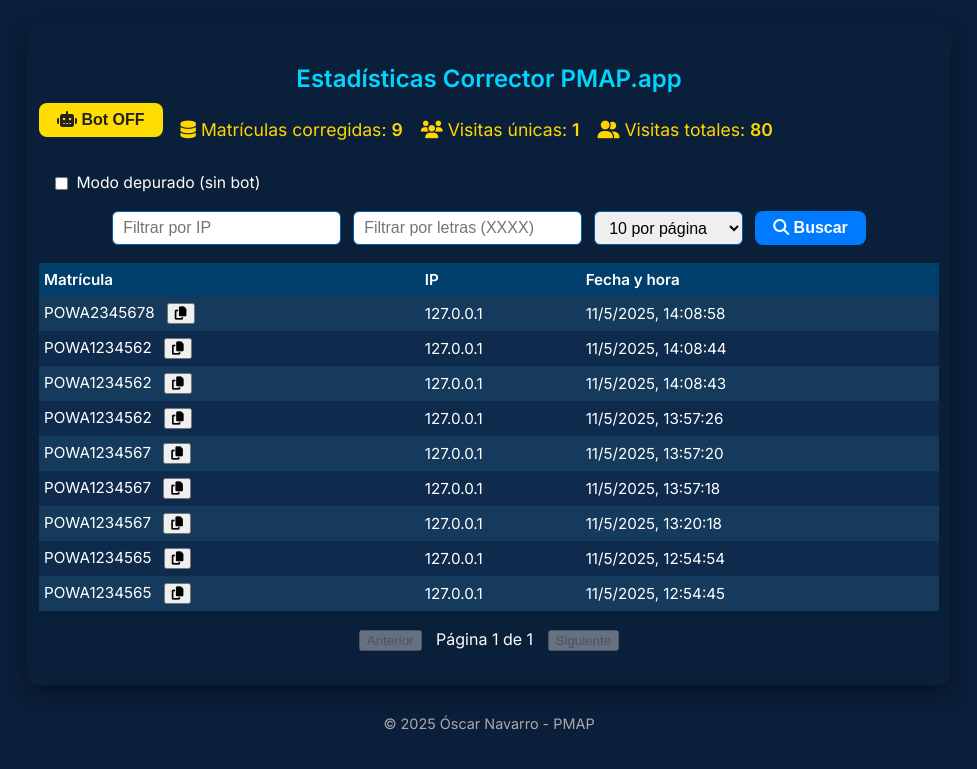
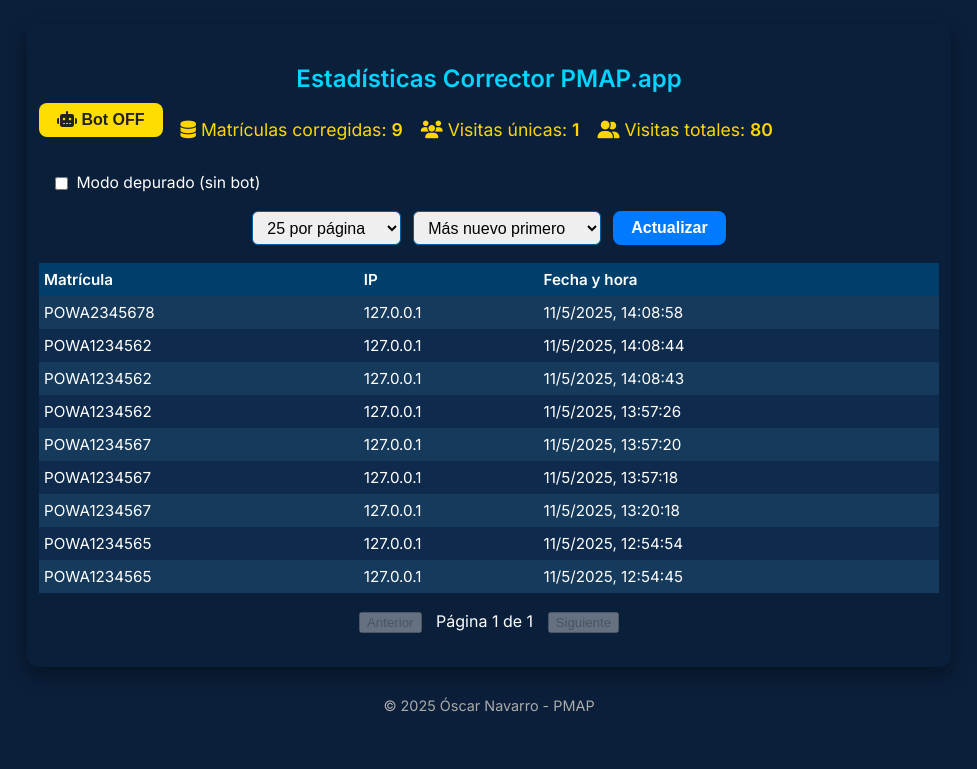
Before and after one commit to iKuneSocom/corrector_mat_teu, a Flask app: page /stats/ in a window 1280 px wide. Shown: the top 769 px of the page, without its empty margins (151-1128 px from the left). Run offline with Flask 2, Linux system fonts and the light colour scheme; data comes from the database, SQL or seed files in the repository.

Commit message:
Stats bugs solved, new securtity on tests

```diff
--- a/stats/stats_db.py
+++ b/stats/stats_db.py
@@ -2,12 +2,27 @@
 import subprocess
 import sys
 import os
+from flask_cors import CORS
+from flask_httpauth import HTTPBasicAuth
 
 # Si este archivo es independiente:
 app = Flask(__name__)
+CORS(app, origins=["https://www.pmap.app", "http://localhost:5000"])
 
 # Si usas get_db de otro archivo, importa aquí:
 from models import get_db
+
+auth = HTTPBasicAuth()
+try:
+    from security import USERS
+except ImportError:
+    USERS = {
+        os.environ.get("STATS_USER", "admin"): os.environ.get("STATS_PASS", "contraseña_predeterminada")
+    }
+
+@auth.verify_password
+def verify_password(username, password):
+    return USERS.get(username) == password
 
 stats_bp = Blueprint('stats', __name__, template_folder='../templates')
 
@@ -42,6 +57,9 @@
     letras = request.args.get('letras')
     page = int(request.args.get('page', 1))
     per_page = int(request.args.get('per_page', 10))
+    order = request.args.get('order', 'desc').lower()
+    if order not in ('asc', 'desc'):
+        order = 'desc'
 
     db = get_db()
     # Conteo total para paginación
@@ -55,7 +73,7 @@
         params.append(f'{letras.upper()}%')
     total = db.execute(count_query, params).fetchone()[0]
 
-    # Consulta paginada
+    # Consulta paginada y ordenada
     query = 'SELECT matricula, ip, fecha FROM correcciones WHERE 1=1'
     params = []
     if ip:
@@ -64,7 +82,7 @@
     if letras:
         query += ' AND matricula LIKE ?'
         params.append(f'{letras.upper()}%')
-    query += ' ORDER BY fecha DESC LIMIT ? OFFSET ?'
+    query += f' ORDER BY fecha {order.upper()} LIMIT ? OFFSET ?'
     params.extend([per_page, (page-1)*per_page])
     correcciones = db.execute(query, params).fetchall()
     db.close()
@@ -102,6 +120,14 @@
         'correcciones_totales': total_correcciones
     })
 
+@stats_bp.route('/stats/api/todas_correcciones')
+@auth.login_required
+def todas_correcciones():
+    db = get_db()
+    datos = db.execute('SELECT * FROM correcciones ORDER BY fecha DESC').fetchall()
+    db.close()
+    return jsonify([dict(row) for row in datos])
+
 app.register_blueprint(stats_bp)
 
 if __name__ == '__main__':
--- a/templates/stats_db.html
+++ b/templates/stats_db.html
@@ -126,15 +126,15 @@
             </label>
         </div>
         <div class="filters">
-            <input type="text" id="filterIp" placeholder="Filtrar por IP">
-            <input type="text" id="filterLetras" maxlength="4" placeholder="Filtrar por letras (XXXX)">
             <select id="perPage">
-                <option value="10" selected>10 por página</option>
-                <option value="25">25 por página</option>
-                <option value="50">50 por página</option>
+                <option value="25" selected>25 por página</option>
                 <option value="100">100 por página</option>
             </select>
-            <button id="buscarBtn" class="boton-buscar"><i class="fa-solid fa-magnifying-glass"></i> Buscar</button>
+            <select id="orderBy">
+                <option value="desc" selected>Más nuevo primero</option>
+                <option value="asc">Más antiguo primero</option>
+            </select>
+            <button id="buscarBtn" class="boton-buscar">Actualizar</button>
         </div>
         <table>
             <thead>
@@ -157,12 +157,10 @@
         let paginaActual = 1;
 
         async function cargarCorrecciones() {
-            const ip = document.getElementById('filterIp').value.trim();
-            const letras = document.getElementById('filterLetras').value.trim();
             const perPage = document.getElementById('perPage').value;
-            let url = `/stats/api/correcciones?page=${paginaActual}&per_page=${perPage}`;
-            if (ip) url += `&ip=${encodeURIComponent(ip)}`;
-            if (letras) url += `&letras=${encodeURIComponent(letras)}`;
+            const order = document.getElementById('orderBy').value;
+            let url = `/stats/api/correcciones?page=${paginaActual}&per_page=${perPage}&order=${order}`;
+            // Si tienes filtros, añádelos aquí
 
             const tbody = document.getElementById('tablaCorrecciones');
             tbody.innerHTML = '<tr><td colspan="3">Cargando...</td></tr>';
@@ -179,19 +177,14 @@
                     data.forEach(item => {
                         const tr = document.createElement('tr');
                         tr.innerHTML = `
-                            <td>
-                                ${item.matricula}
-                                <button onclick="copiarMatricula('${item.matricula}')" title="Copiar matrícula" style="margin-left:8px;cursor:pointer;">
-                                    <i class="fa-solid fa-copy"></i>
-                                </button>
-                            </td>
+                            <td>${item.matricula}</td>
                             <td>${item.ip}</td>
                             <td>${item.fecha}</td>
                         `;
                         tbody.appendChild(tr);
                     });
                 }
-                // Paginación mejorada
+                // Paginación
                 const totalPages = Math.ceil(total / perPage);
                 document.getElementById('paginacion').innerHTML = `
                     <button onclick="cambiarPagina(-1)" ${paginaActual === 1 ? 'disabled' : ''}>Anterior</button>
@@ -210,6 +203,7 @@
         }
 
         document.getElementById('perPage').addEventListener('change', () => { paginaActual = 1; cargarCorrecciones(); });
+        document.getElementById('orderBy').addEventListener('change', () => { paginaActual = 1; cargarCorrecciones(); });
         document.getElementById('buscarBtn').addEventListener('click', () => { paginaActual = 1; cargarCorrecciones(); });
 
         // --- Botón ON/OFF ---
```
Also changed, not shown: static/instagram_presentacion_pmap.png (added).
